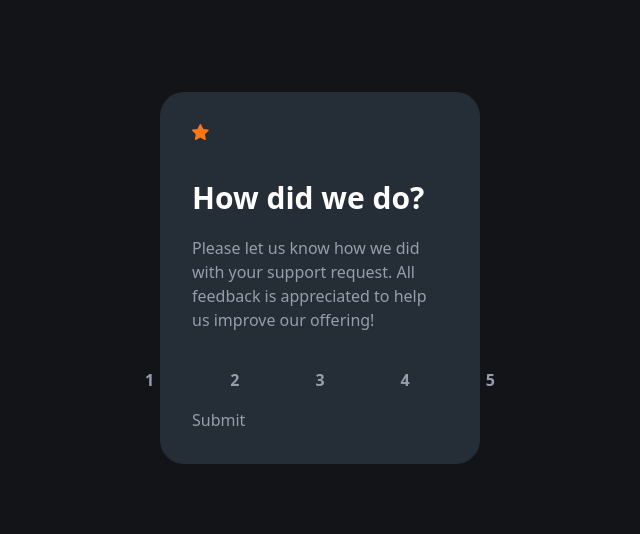
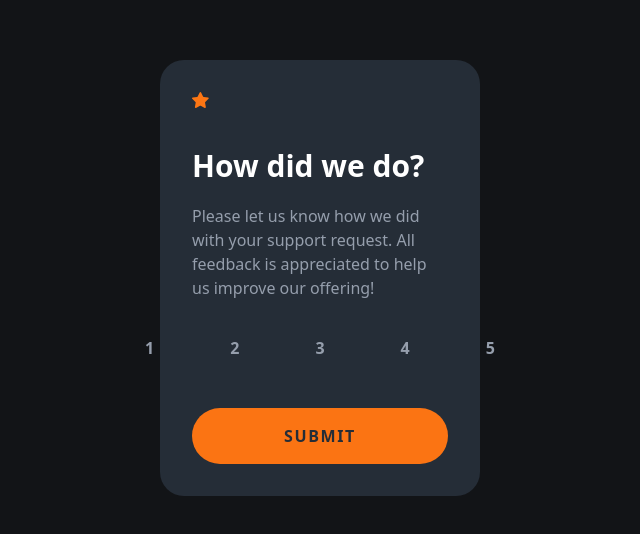
Before and after one commit to azanra/rating-component, a React (Vite) app: page / in a window 1280 px wide. Shown: the part 122-656 px from the top of the page, without its empty margins (320-960 px from the left). Built offline with nearby package versions, Linux system fonts and the light colour scheme.

Commit message:
Style the submit button

```diff
--- a/src/component/rating.jsx
+++ b/src/component/rating.jsx
@@ -40,7 +40,12 @@ function Question() {
         <Body text={componentAttribute.question.body.text} />
         <div className="flex justify-center gap-7">{ratingRadio}</div>
         <div>
-          <button onClick={handleDisplayAnswer}>Submit</button>
+          <button
+            onClick={handleDisplayAnswer}
+            className="w-full bg-[#fb7413] mt-8 py-4 rounded-full text-[#252d37] font-bold tracking-widest"
+          >
+            SUBMIT
+          </button>
         </div>
       </form>
     </div>
```
